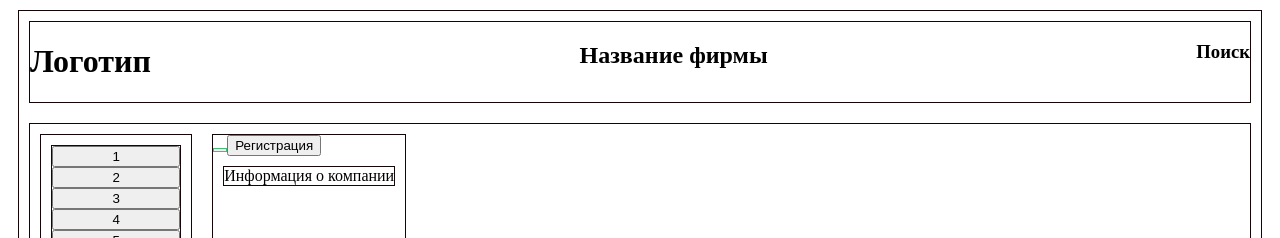
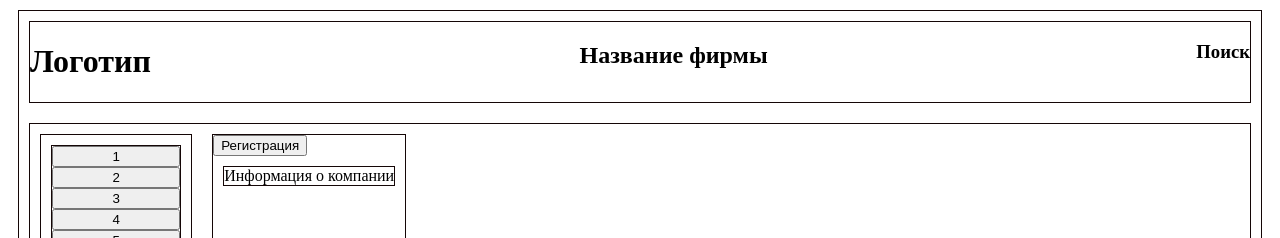
Before and after one commit to denisilver/test-project-1, a plain HTML site: page index.html in a window 1280 px wide. Shown: the top 238 px of the page. Drawn offline with Linux system fonts and the light colour scheme.

Commit message:
Практика по верстке №1

```diff
--- a/index.html
+++ b/index.html
@@ -29,9 +29,7 @@
             </div>
             <div class="right">
                 <picture>
-                    <button class="button">
                         <button>Регистрация</button>
-                    </button>
                 </picture>
                 <div>Информация о компании</div>
             </div>
--- a/style.css
+++ b/style.css
@@ -35,8 +35,3 @@ div {
     display: flex;
     flex-direction: column;
 }
-
-.button {
-    position: relative;
-    border: 1px solid rgb(68, 190, 119);
-}
```
